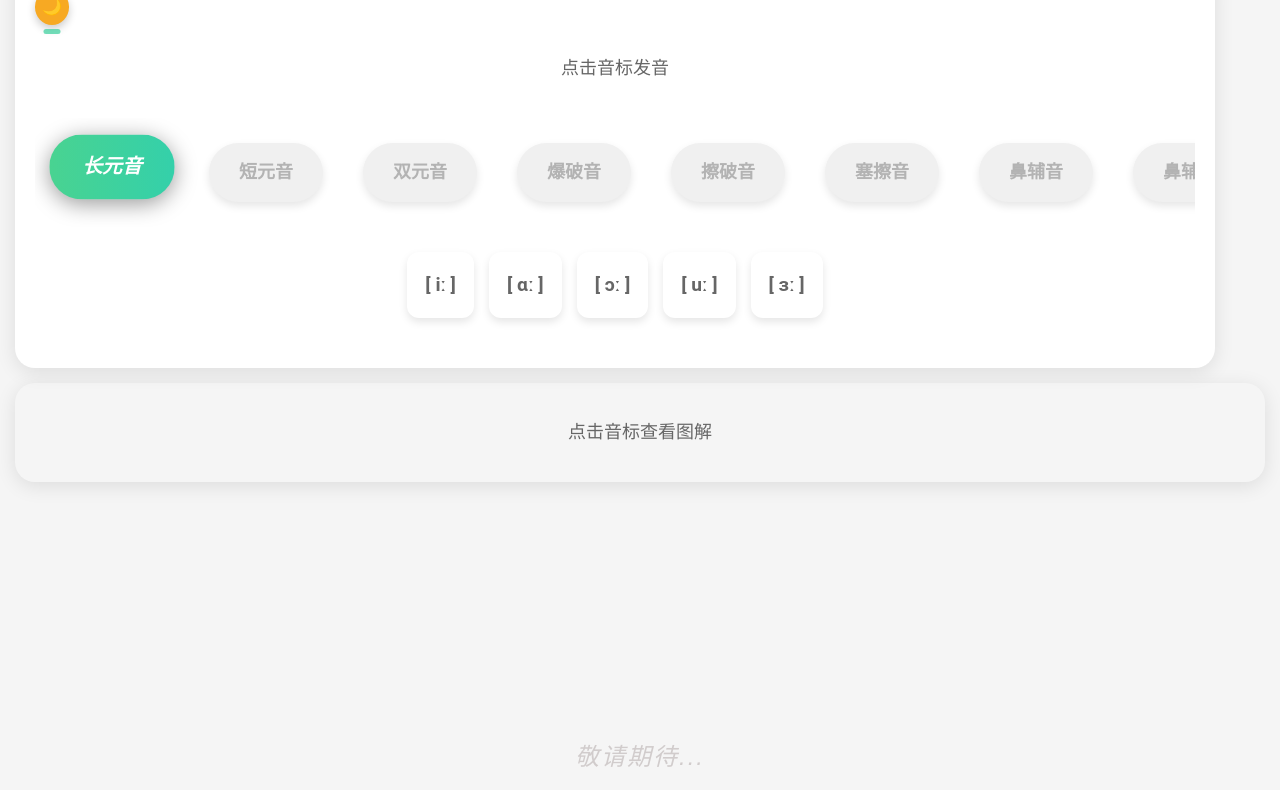
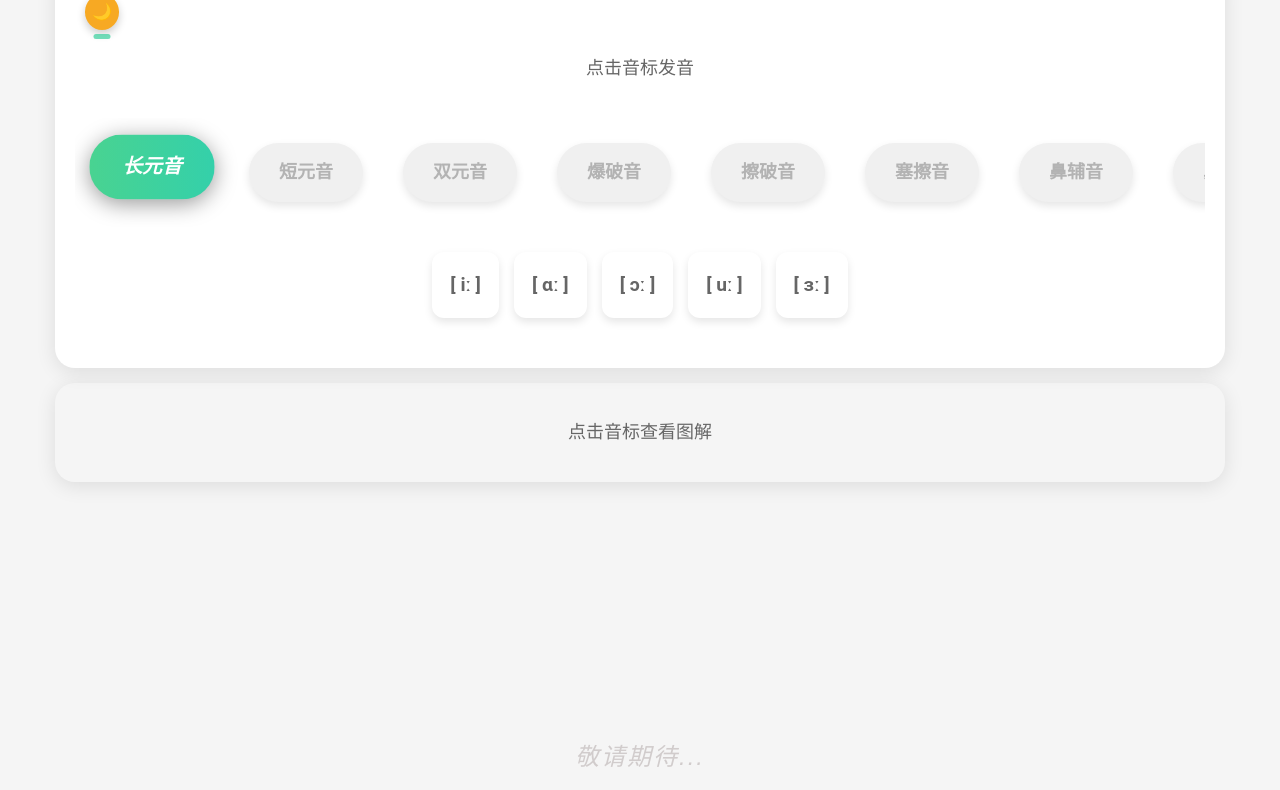
Before and after one commit to 264040/app_gj, a plain HTML site: page index.html in a window 1280 px wide. Shown: the part 176-966 px from the top of the page. Drawn offline with Linux system fonts and the light colour scheme.

Commit message:
Update styles.css

```diff
--- a/css/styles.css
+++ b/css/styles.css
@@ -56,7 +56,10 @@ header .logo {
     /* 背景白色 */
     border-radius: 20px;
 }
-
+#content_box{
+    margin: 0 auto;
+    max-width: 1200px;
+}
 h1 {
     font-size: 42px;
     margin-bottom: 20px;
@@ -207,15 +210,14 @@ body.dark-mode .ipa-btn {
 }
 
 .theme-switch {
-    position: absolute;
-    top: 165px;
-    left: 35px;
+    position: fixed;
     cursor: pointer;
     background-color: #f7a923;
     padding: 5px 7px;
     border-radius: 188%;
     box-shadow: 0 4px 8px rgba(0, 0, 0, 0.2);
     transition: transform 0.3s, box-shadow 0.3s;
+    transform: translate(45px, 10px);
     z-index: 99;
 }
 .theme-switch::before {
@@ -231,7 +233,7 @@ body.dark-mode .ipa-btn {
     border-radius: 50px
 }
 .theme-switch:hover {
-    transform: scale(1.1);
+    transform: translate(45px, 10px) scale(1.1);
     box-shadow: 0 8px 15px rgba(0, 0, 0, 0.3);
 }
 
```
